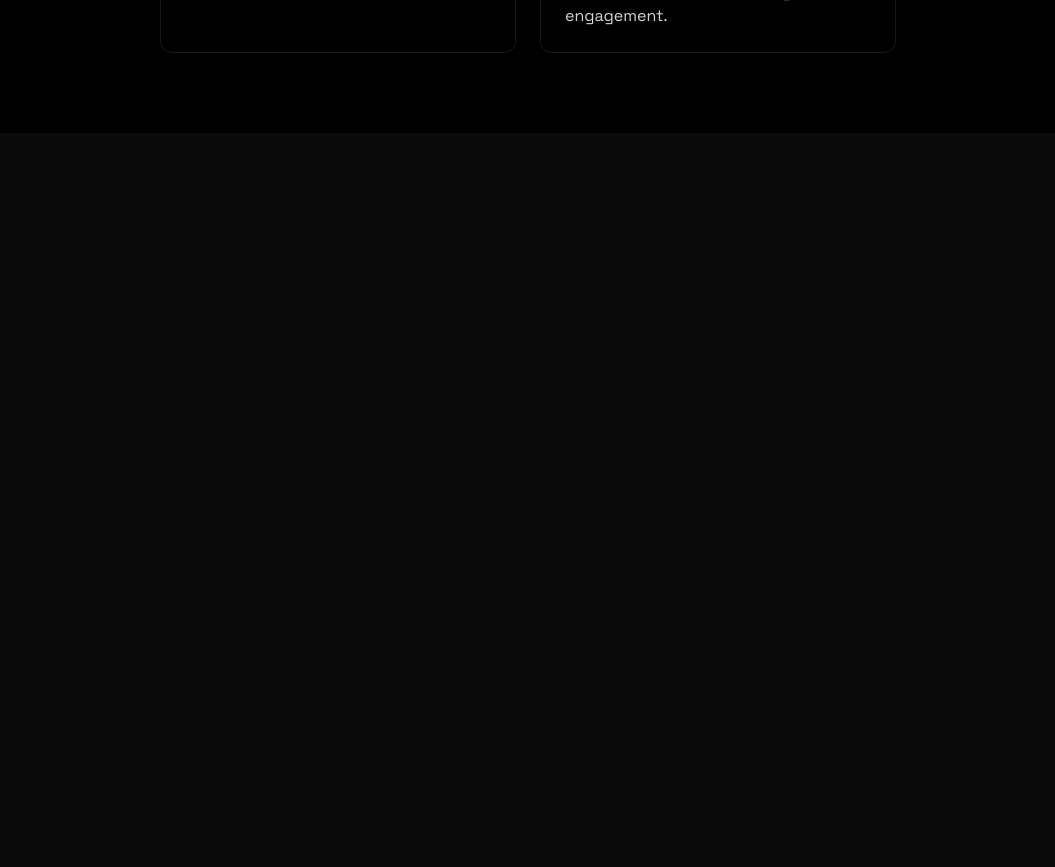
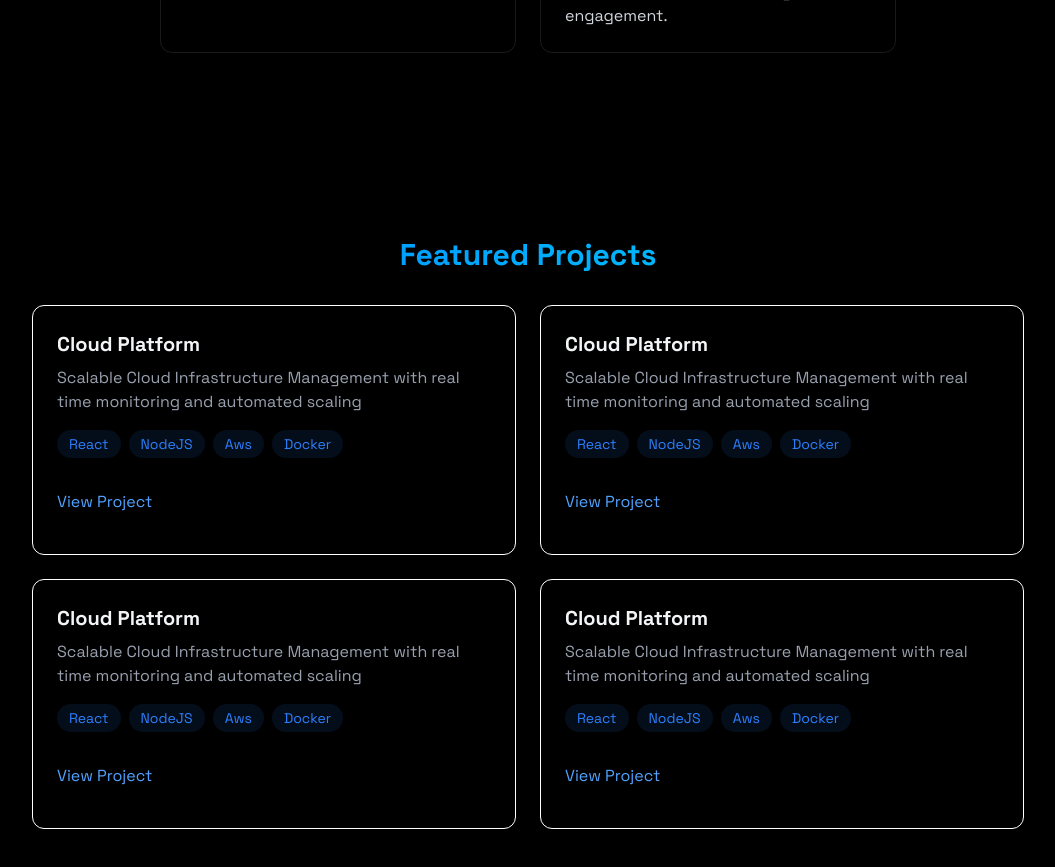
Before and after one commit to Svayam10/Portfolio-, a React (Vite) app: page / in a window 1280 px wide. Shown: the part 1900-2767 px from the top of the page, without its empty margins (112-1167 px from the left). Before the commit the page ends 2033 px from the top, so only its background shows below. Built offline with nearby package versions, Linux system fonts and the light colour scheme.

Commit message:
Projects page done

```diff
--- a/src/App.jsx
+++ b/src/App.jsx
@@ -6,6 +6,7 @@
 import { MobileMenu } from './components/MobileMenu.jsx'
 import { Home } from './components/sections/Home.jsx'
 import {About} from './components/sections/About.jsx'
+import { Projects } from './components/sections/Projects.jsx'
 
 function App() {
   const [isLoaded, setIsLoaded] = useState(false)
@@ -19,7 +20,7 @@
         <MobileMenu menuOpen={menuOpen} setMenuOpen={setMenuOpen}/>
         <Home/>
         <About/>
-
+        <Projects/>
       </div>
     </>
   )
--- a/src/components/sections/About.jsx
+++ b/src/components/sections/About.jsx
@@ -14,7 +14,7 @@
                             <h3 className="text-xl font-bold mb-4">Frontend</h3>
                             <div className="flex flex-wrap gap-2">
                                 {frontendSkills.map((tech,key)=>(
-                                    <span key={key} className="bg-blue-500/10 text-blue-500 py-1 px-3 rounded-full text-sm hover:bg-blue-500/20 hover:shadow-[0_2px_8px_rgba(59,130,2246,0.2)] transition">{tech}   </span>
+                                    <span key={key} className="bg-blue-500/10 text-blue-500 py-1 px-3 rounded-full text-sm hover:bg-blue-500/20 hover:shadow-[0_2px_8px_rgba(59,130,246,0.1)] transition-all">{tech}   </span>
                                 ))}
                             </div>
                         </div>
@@ -23,7 +23,7 @@
                             <h3 className="text-xl font-bold mb-4">Frontend</h3>
                             <div className="flex flex-wrap gap-2">
                                 {backendSkills.map((tech,key)=>(
-                                    <span key={key} className="bg-blue-500/10 text-blue-500 py-1 px-3 rounded-full text-sm hover:bg-blue-500/20 hover:shadow-[0_2px_8px_rgba(59,130,2246,0.2)] transition">{tech}   </span>
+                                    <span key={key} className="bg-blue-500/10 text-blue-500 py-1 px-3 rounded-full text-sm hover:bg-blue-500/20 hover:shadow-[0_2px_8px_rgba(59,130,246,0.1)] transition-all">{tech}   </span>
                                 ))}
                             </div>
                         </div>
--- a/src/components/sections/Projects.jsx
+++ b/src/components/sections/Projects.jsx
@@ -0,0 +1,55 @@
+export const Projects = () => {
+    return(
+        <section id="projects" className="min-h-screen flex items-center justify-center py-20">
+            <div className="max-w-5xl mx-auto px-4">
+                <h2 className="text-3xl font-bold mb-8 bg-gradient-to-r from-blue-500 to-cyan-400 bg-clip-text text-transparent text-center">Featured Projects</h2>
+                <div className="grid grid-cols-1 md:grid-cols-2 gap-6">
+                    <div className="p-6 rounded-xl border border-white hover:-translate-y-1 hover:border-blue-500/10 hover:shadow-[0_2px_8px_rgba(59,130,246,0.1)] transition-all">
+                        <h3 className="text-xl font-bold mb-2">Cloud Platform</h3>
+                        <p className="text-gray-400 mb-4">Scalable Cloud Infrastructure Management with real time monitoring and automated scaling</p>
+                        <div className="flex flex-wrap gap-2 mb-4">{["React","NodeJS","Aws","Docker"].map((tech,key)=>(
+                            <span key={key} className="bg-blue-500/10 text-blue-500 py-1 px-3 rounded-full text-sm hover:bg-blue-500/20 hover:shadow-[0_2px_8px_rgba(59,130,2246,0.2)] transition">{tech}</span>
+                        ))}</div>
+                        <div className="flex justify-between items-center">
+                            <a href="#" className="text-blue-400 hover:text-blue-300 transition-colors my-4">View Project </a>
+                        </div>
+                    </div>
+
+                    <div className="p-6 rounded-xl border border-white hover:-translate-y-1 hover:border-blue-500/10 hover:shadow-[0_2px_8px_rgba(59,130,246,0.1)] transition-all">
+                        <h3 className="text-xl font-bold mb-2">Cloud Platform</h3>
+                        <p className="text-gray-400 mb-4">Scalable Cloud Infrastructure Management with real time monitoring and automated scaling</p>
+                        <div className="flex flex-wrap gap-2 mb-4">{["React","NodeJS","Aws","Docker"].map((tech,key)=>(
+                            <span key={key} className="bg-blue-500/10 text-blue-500 py-1 px-3 rounded-full text-sm hover:bg-blue-500/20 hover:shadow-[0_2px_8px_rgba(59,130,2246,0.2)] transition">{tech}</span>
+                        ))}</div>
+                        <div className="flex justify-between items-center">
+                            <a href="#" className="text-blue-400 hover:text-blue-300 transition-colors my-4">View Project </a>
+                        </div>
+                    </div>
+
+                    <div className="p-6 rounded-xl border border-white hover:-translate-y-1 hover:border-blue-500/10 hover:shadow-[0_2px_8px_rgba(59,130,246,0.1)] transition-all">
+                        <h3 className="text-xl font-bold mb-2">Cloud Platform</h3>
+                        <p className="text-gray-400 mb-4">Scalable Cloud Infrastructure Management with real time monitoring and automated scaling</p>
+                        <div className="flex flex-wrap gap-2 mb-4">{["React","NodeJS","Aws","Docker"].map((tech,key)=>(
+                            <span key={key} className="bg-blue-500/10 text-blue-500 py-1 px-3 rounded-full text-sm hover:bg-blue-500/20 hover:shadow-[0_2px_8px_rgba(59,130,2246,0.2)] transition">{tech}</span>
+                        ))}</div>
+                        <div className="flex justify-between items-center">
+                            <a href="#" className="text-blue-400 hover:text-blue-300 transition-colors my-4">View Project </a>
+                        </div>
+                    </div>
+
+                    <div className="p-6 rounded-xl border border-white hover:-translate-y-1 hover:border-blue-500/10 hover:shadow-[0_2px_8px_rgba(59,130,246,0.1)] transition-all">
+                        <h3 className="text-xl font-bold mb-2">Cloud Platform</h3>
+                        <p className="text-gray-400 mb-4">Scalable Cloud Infrastructure Management with real time monitoring and automated scaling</p>
+                        <div className="flex flex-wrap gap-2 mb-4">{["React","NodeJS","Aws","Docker"].map((tech,key)=>(
+                            <span key={key} className="bg-blue-500/10 text-blue-500 py-1 px-3 rounded-full text-sm hover:bg-blue-500/20 hover:shadow-[0_2px_8px_rgba(59,130,2246,0.2)] transition">{tech}</span>
+                        ))}</div>
+                        <div className="flex justify-between items-center">
+                            <a href="#" className="text-blue-400 hover:text-blue-300 transition-colors my-4">View Project </a>
+                        </div>
+                    </div>
+
+                </div>
+            </div>
+        </section>
+    )
+}
```
